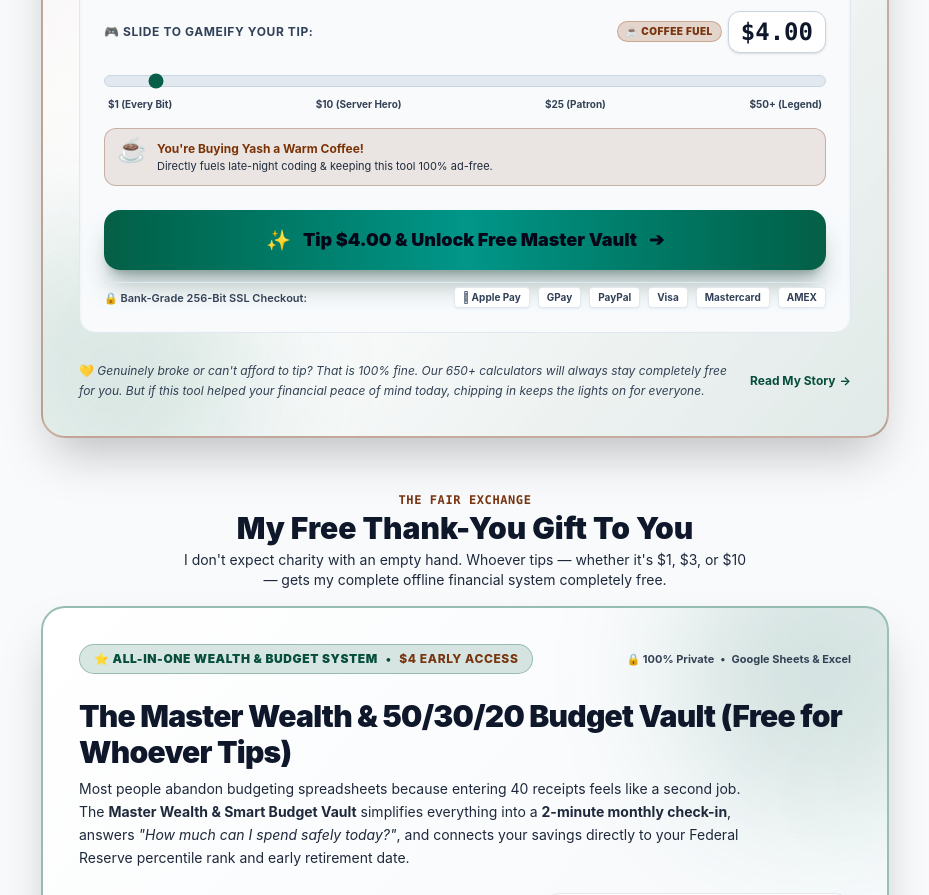
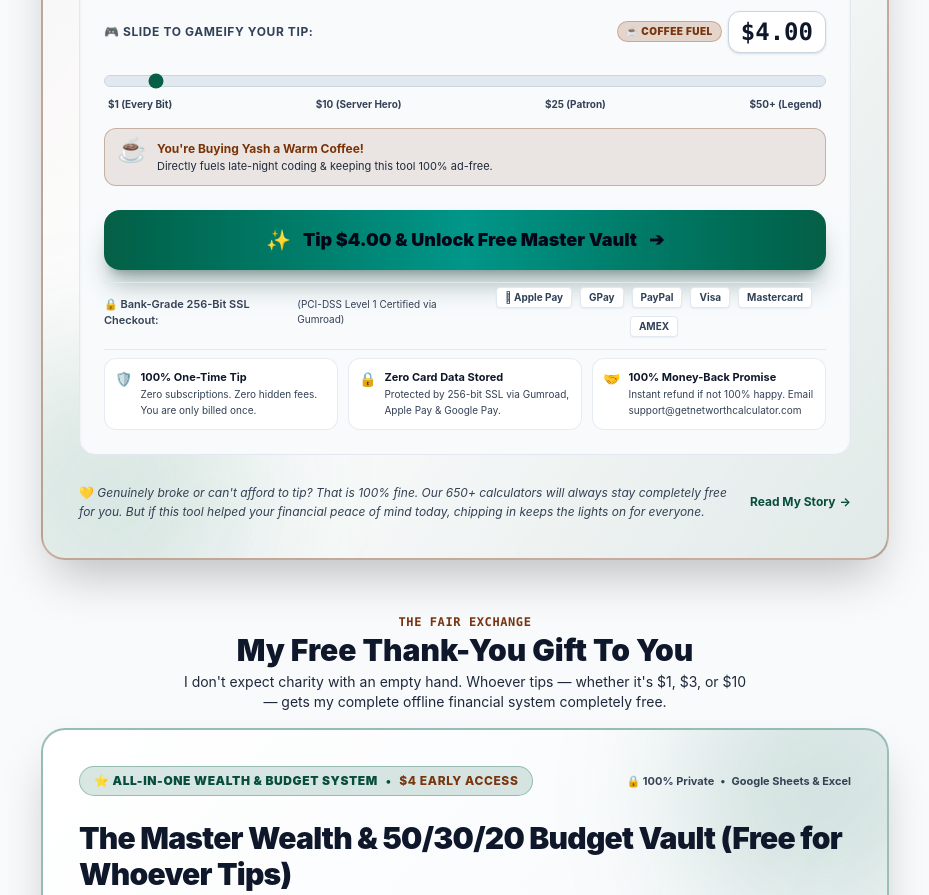
Before and after one commit to 21yash24/net-worth-calculator, an Astro site: page /support in a window 1280 px wide. Shown: the part 2067-2962 px from the top of the page, without its empty margins (175-1104 px from the left). Built offline with nearby package versions, Linux system fonts and the light colour scheme; Astro itself is replaced by a stand-in of ours.

Commit message:
feat(security): add comprehensive anti-scam guarantees, PCI-DSS Level 1 certification, and one-time billing assurances

```diff
--- a/src/components/TipJarCard.astro
+++ b/src/components/TipJarCard.astro
@@ -204,6 +204,7 @@ const {
         <div class="flex flex-col sm:flex-row items-center justify-between gap-2.5 text-slate-500 dark:text-slate-400 text-[11px] pt-1 border-t border-slate-200 dark:border-slate-800/80">
           <span class="font-semibold flex items-center gap-1.5">
             <span>🔒 Bank-Grade 256-Bit SSL Checkout:</span>
+            <span class="text-[10px] text-slate-500 dark:text-slate-400 font-normal hidden sm:inline">(PCI-DSS Level 1 Certified via Gumroad)</span>
           </span>
           <div class="flex items-center gap-2 flex-wrap justify-center font-bold text-[10px] text-slate-700 dark:text-slate-300">
             <span class="px-2 py-0.5 rounded bg-white dark:bg-slate-900 border border-slate-200 dark:border-slate-800 shadow-xs"> Apple Pay</span>
@@ -212,6 +213,31 @@ const {
             <span class="px-2 py-0.5 rounded bg-white dark:bg-slate-900 border border-slate-200 dark:border-slate-800 shadow-xs">Visa</span>
             <span class="px-2 py-0.5 rounded bg-white dark:bg-slate-900 border border-slate-200 dark:border-slate-800 shadow-xs">Mastercard</span>
             <span class="px-2 py-0.5 rounded bg-white dark:bg-slate-900 border border-slate-200 dark:border-slate-800 shadow-xs">AMEX</span>
+          </div>
+        </div>
+
+        <!-- Anti-Scam & 100% Safe Verification Trust Grid -->
+        <div class="grid grid-cols-1 sm:grid-cols-3 gap-2.5 pt-2 border-t border-slate-200 dark:border-slate-800/80 text-[11px]">
+          <div class="flex items-start gap-2 p-2.5 rounded-xl bg-white dark:bg-slate-900/60 border border-slate-200/80 dark:border-slate-800 text-slate-700 dark:text-slate-300">
+            <span class="text-emerald-500 text-sm font-bold shrink-0">🛡️</span>
+            <div>
+              <strong class="text-slate-900 dark:text-white block font-bold text-[11px]">100% One-Time Tip</strong>
+              <span class="text-[10px] text-slate-500 dark:text-slate-400">Zero subscriptions. Zero hidden fees. You are only billed once.</span>
+            </div>
+          </div>
+          <div class="flex items-start gap-2 p-2.5 rounded-xl bg-white dark:bg-slate-900/60 border border-slate-200/80 dark:border-slate-800 text-slate-700 dark:text-slate-300">
+            <span class="text-blue-500 text-sm font-bold shrink-0">🔒</span>
+            <div>
+              <strong class="text-slate-900 dark:text-white block font-bold text-[11px]">Zero Card Data Stored</strong>
+              <span class="text-[10px] text-slate-500 dark:text-slate-400">Protected by 256-bit SSL via Gumroad, Apple Pay &amp; Google Pay.</span>
+            </div>
+          </div>
+          <div class="flex items-start gap-2 p-2.5 rounded-xl bg-white dark:bg-slate-900/60 border border-slate-200/80 dark:border-slate-800 text-slate-700 dark:text-slate-300">
+            <span class="text-amber-500 text-sm font-bold shrink-0">🤝</span>
+            <div>
+              <strong class="text-slate-900 dark:text-white block font-bold text-[11px]">100% Money-Back Promise</strong>
+              <span class="text-[10px] text-slate-500 dark:text-slate-400">Instant refund if not 100% happy. Email support@getnetworthcalculator.com</span>
+            </div>
           </div>
         </div>
       </div>
--- a/src/pages/support.astro
+++ b/src/pages/support.astro
@@ -133,6 +133,16 @@ const breadcrumbSchema = {
 
         <details class="p-4 rounded-2xl border border-slate-200 dark:border-slate-800 bg-white dark:bg-slate-900/40 cursor-pointer group shadow-sm">
           <summary class="font-bold text-slate-900 dark:text-white text-sm list-none flex justify-between items-center">
+            <span>"Is this completely safe? Will I be charged recurringly or enrolled in a subscription?"</span>
+            <span class="group-open:rotate-180 transition-transform">▼</span>
+          </summary>
+          <p class="mt-2 text-xs text-slate-600 dark:text-slate-400 leading-relaxed">
+            <strong>100% Safe. It is strictly a ONE-TIME tip.</strong> There are absolutely zero recurring charges, zero hidden subscriptions, and zero accounts to create. All checkouts are processed directly through <strong>Gumroad</strong> with bank-grade 256-bit SSL encryption (PCI-DSS Level 1 certified). We never see or store your payment details, and all tips are backed by a <strong>30-day money-back guarantee</strong>.
+          </p>
+        </details>
+
+        <details class="p-4 rounded-2xl border border-slate-200 dark:border-slate-800 bg-white dark:bg-slate-900/40 cursor-pointer group shadow-sm">
+          <summary class="font-bold text-slate-900 dark:text-white text-sm list-none flex justify-between items-center">
             <span>"How do I receive the Master Wealth Vault?"</span>
             <span class="group-open:rotate-180 transition-transform">▼</span>
           </summary>
```
